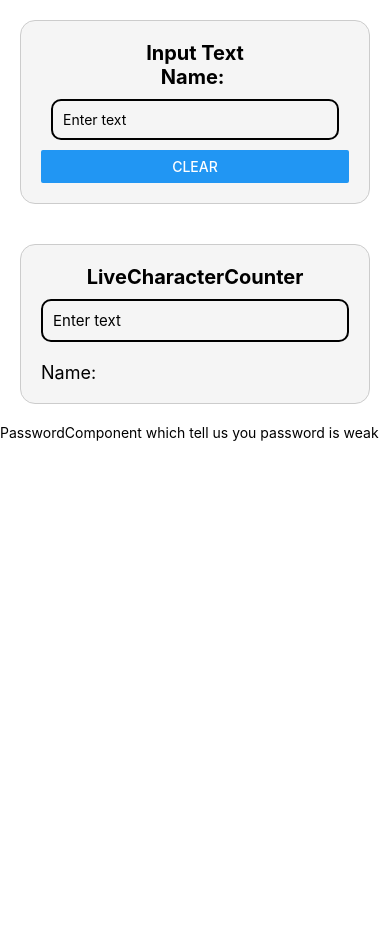
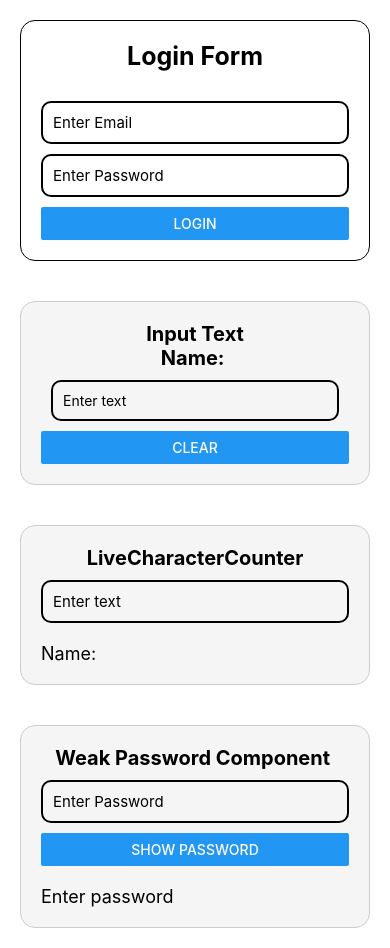
Before and after one commit to mohsinraza804/React-Native-Practice-with-Code, a React Native app: screen / in a window 390 px wide. Before the commit the page ends 844 px from the top, so only its background shows below. Built offline with nearby package versions, Linux system fonts and the light colour scheme.

Commit message:
TextInputComponents

```diff
--- a/App.jsx
+++ b/App.jsx
@@ -1,14 +1,18 @@
-import { View, Text, TextInput, Button } from 'react-native';
+import { View, Text, TextInput, Button, ScrollView } from 'react-native';
 import React, { useState } from 'react';
 import { SafeAreaProvider, SafeAreaView, } from 'react-native-safe-area-context';
 import LiveCharacterCounter from './Components/LiveCharacterCounter'
 import PasswordComponent from './Components/PasswordComponent'
+import LoginformValidation from './Components/LoginformValidation'
 const App = () => {
   const [text, setText] = useState('');
 
   return (
     <SafeAreaProvider>
       <SafeAreaView>
+        <ScrollView>
+
+          <LoginformValidation />
 
           <View style={{
             margin: 20,
@@ -35,6 +39,8 @@ const App = () => {
 
           <PasswordComponent />
 
+
+        </ ScrollView>
       </SafeAreaView>
     </SafeAreaProvider>
   );
--- /dev/null
+++ b/Components/LoginformValidation.jsx
@@ -0,0 +1,109 @@
+import { View, Text, TextInput, Button, Alert } from 'react-native';
+import React, { useState } from 'react';
+
+const LoginformValidation = () => {
+
+    const [email, setemail] = useState('');
+    const [password, setpassword] = useState('');
+
+    const [emailerror, setEmailerror] = useState('');
+    const [passworderror, setpassworderror] = useState('');
+    const [succes, setsucces] = useState('');
+
+    const handlelogin = () => {
+
+        // Clear previous errors
+        setEmailerror('');
+        setpassworderror('');
+        setsucces('');
+
+        let valid = true;
+
+        // Password validation
+        if (password.length === 0) {
+            setpassworderror('Password cannot be empty');
+            valid = false;
+        }
+        else if (password.length < 6) {
+            setpassworderror('Password must contain at least 6 characters');
+            valid = false;
+        }
+
+        // Email validation
+        if (email.length === 0) {
+            setEmailerror('Email cannot be empty');
+            valid = false;
+        }
+        else if (!email.includes('@')) {
+            setEmailerror('Email must contain @');
+            valid = false;
+        }
+
+        // Login successful
+        if (valid) {
+            setsucces('Login Successful');
+            Alert.alert('Success', 'Successful Login');
+        }
+    };
+
+    return (
+        <View
+            style={{
+                margin: 20,
+                padding: 20,
+                borderWidth: 1,
+                borderColor: 'black',
+                borderRadius: 15,
+            }}>
+
+            <Text style={{fontSize: 25,fontWeight: 'bold',textAlign: 'center',marginBottom: 20,}}>Login Form</Text>
+
+            <TextInput
+                placeholder="Enter Email"
+                onChangeText={(value) => setemail(value)}
+                value={email}
+                keyboardType="email-address"
+                style={{
+                    fontSize: 15,
+                    borderWidth: 2,
+                    borderColor: 'black',
+                    padding: 10,
+                    borderRadius: 10,
+                    marginTop: 10,
+                }} />
+
+            {emailerror !== '' && (
+                <Text style={{color: 'red',marginTop: 5,marginBottom: 5,}}> {emailerror} </Text>
+            )}
+
+            <TextInput
+                placeholder="Enter Password"
+                onChangeText={(value) => setpassword(value)}
+                value={password}
+                secureTextEntry={true}
+                style={{
+                    fontSize: 15,
+                    borderWidth: 2,
+                    borderColor: 'black',
+                    padding: 10,
+                    borderRadius: 10,
+                    marginTop: 10,
+                    marginBottom: 10,
+                }}
+            />
+
+            {passworderror !== '' && (
+                <Text style={{ color: 'red', marginTop: 5, marginBottom: 10, }} > {passworderror} </Text>
+            )}
+
+            <Button title="Login" onPress={handlelogin}  />
+
+            {succes !== '' && (
+                <Text style={{ color: 'green',fontSize: 18,fontWeight: 'bold',textAlign: 'center',marginTop: 15,}}> {succes}</Text>
+            )}
+
+        </View>
+    );
+};
+
+export default LoginformValidation;
--- a/Components/PasswordComponent.jsx
+++ b/Components/PasswordComponent.jsx
@@ -1,11 +1,43 @@
-import { View, Text } from 'react-native'
-import React from 'react'
+import { View, Text, TextInput, Button } from 'react-native'
+import React, { useState } from 'react'
 
 const PasswordComponent = () => {
+  const [password, setPassword] = useState('');
+
+  const [toggle, setToggle] = useState(true);
   return (
-    <View>
-      <Text>PasswordComponent which tell us you password is weak</Text>
+    <View style={{
+      margin: 20,
+      padding: 20,
+      borderWidth: 1,
+      borderColor: '#ccc',
+      borderRadius: 15,
+      backgroundColor: '#f5f5f5',
+    }}>
+      <Text style={{ fontWeight: 'bold', alignSelf: 'center', fontSize: 20 }}>Weak Password Component </Text>
+      <TextInput
+        placeholder='Enter Password'
+        onChangeText={(value) => setPassword(value)}
+        value={password}
+        secureTextEntry={toggle}
+        style={{ fontSize: 15, borderWidth: 2, borderColor: 'black', padding: 10, borderRadius: 10, marginTop: 10, marginBottom: 10 }}
+      />
+
+      <Button title={toggle ? "Show Password" : "Hide Password"} onPress={() => setToggle(!toggle) } />
+
+      {
+        password.length == 0 ? (
+          <Text style={{ fontSize: 18, marginTop: 20 }} >Enter password</Text>
+        ) : password.length < 6 ? (
+          <Text style={{ color: 'red', fontSize: 18, marginTop: 20 }}>Weak Password</Text>
+        ) : password.length < 11 ? (
+          <Text style={{ color: 'orange', fontSize: 18, marginTop: 20 }}>Medium Passwrd</Text>
+        ) : <Text style={{ color: 'green', fontSize: 18, marginTop: 20 }}>Strong Password</Text>
+      }
+
     </View>
+
+
   )
 }
 
```
Lines whose indentation alone changed are shown as unchanged.
